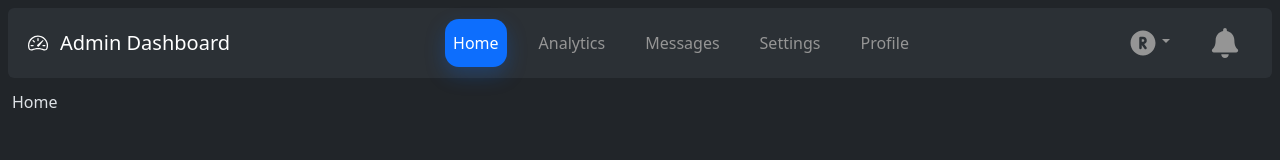
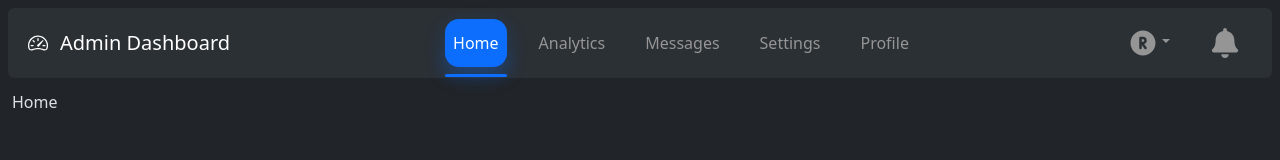
Before and after one commit to RishiTheProgrammer/Admin-Dashboard, a React (Vite) app: page / in a window 1280 px wide. Shown: the top 160 px of the page. Built offline with nearby package versions, Linux system fonts and the light colour scheme.

Commit message:
Used psuedo element for active link style

```diff
--- a/src/components/navbar.css
+++ b/src/components/navbar.css
@@ -7,6 +7,7 @@
     transition: all 0.3s ease-in-out;
     padding: 12px 12px;
     font-weight: 500;
+    position: relative;
     color: #959595 !important;
 }
 
@@ -31,3 +32,15 @@
     box-shadow: 0 8px 20px rgba(13, 110, 253, 0.25) !important;
     color: #fff !important;
 }
+
+.nav-link.nav-link.active-link::after{
+    content: "";
+    position: absolute;
+    width: 100%;
+    height: 3px;
+    bottom: -10px;
+    right: 0%;
+    background: #0d6efd;
+    box-shadow: 0 -10px 20px #0d6efd;
+    border-radius: 50px;
+}
```
